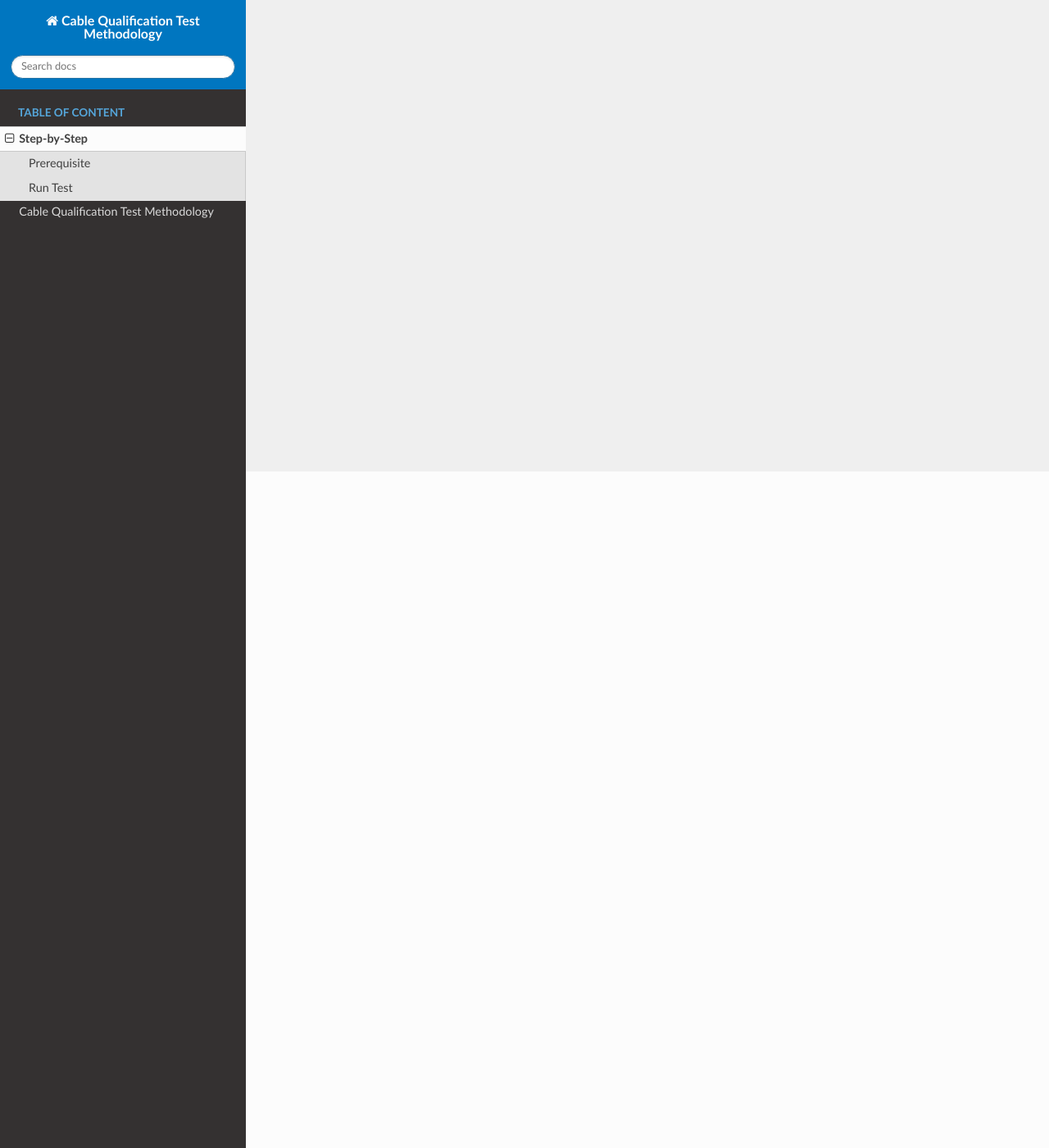
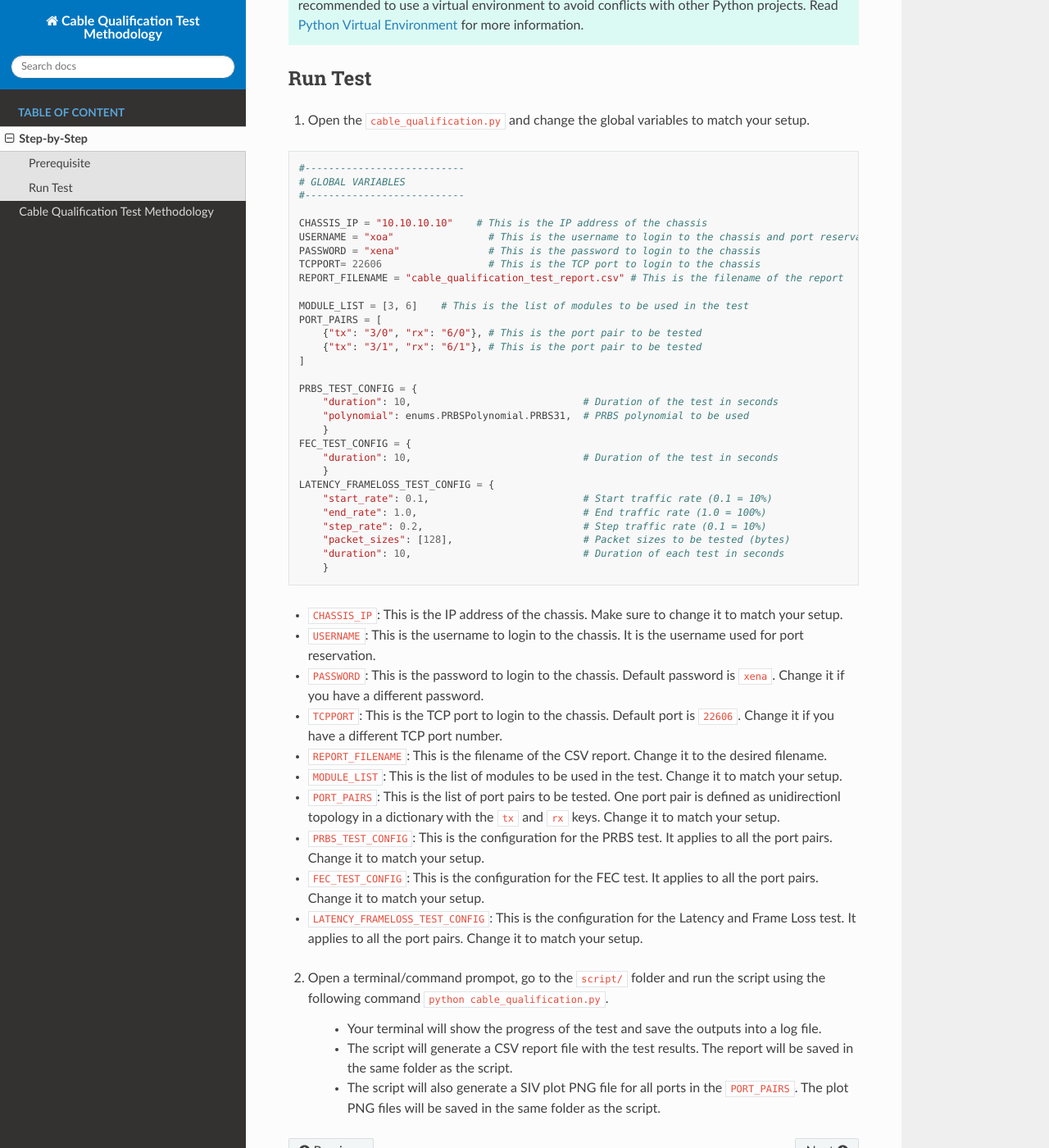
Before and after one commit to xenanetworks/cable-qualification-test-suite, a Sphinx documentation site: the page built from docs/source/step_by_step.rst, in a window 1280 px wide and 1400 px high, scrolled down 825 px. Shown: the whole window at 82% size. Built offline with Sphinx 7.4.7 and the Read the Docs theme 3.1.0, drawn with Linux system fonts in a browser that asks for light colours; some of the changed text lies outside the part shown.

Commit message:
Update step-by-step

```diff
--- a/docs/source/step_by_step.rst
+++ b/docs/source/step_by_step.rst
@@ -4,19 +4,85 @@
 Prerequisite
 -------------
 
-1. Install xoa-driver. Read `install xoa-driver <https://docs.xenanetworks.com/projects/xoa-python-api/en/latest/getting_started/index.html>`_ for details.
-2. Download the scripts from `Cable Qualification Test Suite GitHub Repository <https://github.com/xenanetworks/cable-qualification-test-suite/>`_
+1. Make sure you have ``Python >= 3.11`` installed on your system. If not, download and install it from `Python.org <https://www.python.org/downloads/>`_.
+2. Make sure you have pip installed on your system. This allows you to install Python packages from the Python Package Index (PyPI). To test if you have pip installed, run the following command: ``pip list``. If you have pip installed, you will see a list of installed packages.
+3. Download the scripts from `cable-qualification-test-suite/scripts/ <https://github.com/xenanetworks/cable-qualification-test-suite/tree/main/scripts>`_
+
+    * cable_qualification.py: This is the main script that will be used to run the test.
+    * requirements.txt: This file contains the required packages to run the test.
+    * subtests.py: This file contains the subtests that will be used in the main script.
+    * reportgen.py: This file contains the functions to generate the test csv report.
+    * misc.py: This file contains the helper functions that will be used in the main script.
+
+3. Install the required packages using the following command: ``pip install -r requirements.txt``. This will install the following packages:
+
+    * ``xoa-driver>=2.9.3``
+    * ``matplotlib>=3.9.2``
+
+.. seealso::
+
+    Read `install xoa-driver <https://docs.xenanetworks.com/projects/xoa-python-api/en/latest/getting_started/index.html>`_ for details about installing ``xoa-driver``.
+
+.. important::
+
+    You can either install the Python packages globally or in a virtual environment. It is recommended to use a virtual environment to avoid conflicts with other Python projects. Read `Python Virtual Environment <https://docs.python.org/3/library/venv.html>`_ for more information.
 
 
 Run Test
 ---------
 
-Test script can be found in /scripts/ directory:
-
-* ``cable_qualification.py``
-
-Open the script and change the global variables to match your setup. Run the script using the following command:
+1. Open the ``cable_qualification.py`` and change the global variables to match your setup.
 
 .. code-block:: python
 
-    python3 cable_qualification.py
+    #---------------------------
+    # GLOBAL VARIABLES
+    #---------------------------
+
+    CHASSIS_IP = "10.10.10.10"    # This is the IP address of the chassis
+    USERNAME = "xoa"                # This is the username to login to the chassis and port reservation
+    PASSWORD = "xena"               # This is the password to login to the chassis
+    TCPPORT= 22606                  # This is the TCP port to login to the chassis
+    REPORT_FILENAME = "cable_qualification_test_report.csv" # This is the filename of the report
+
+    MODULE_LIST = [3, 6]    # This is the list of modules to be used in the test
+    PORT_PAIRS = [
+        {"tx": "3/0", "rx": "6/0"}, # This is the port pair to be tested
+        {"tx": "3/1", "rx": "6/1"}, # This is the port pair to be tested
+    ]
+
+    PRBS_TEST_CONFIG = {
+        "duration": 10,                             # Duration of the test in seconds
+        "polynomial": enums.PRBSPolynomial.PRBS31,  # PRBS polynomial to be used
+        }
+    FEC_TEST_CONFIG = {
+        "duration": 10,                             # Duration of the test in seconds
+        }
+    LATENCY_FRAMELOSS_TEST_CONFIG = {
+        "start_rate": 0.1,                          # Start traffic rate (0.1 = 10%)
+        "end_rate": 1.0,                            # End traffic rate (1.0 = 100%)
+        "step_rate": 0.2,                           # Step traffic rate (0.1 = 10%)
+        "packet_sizes": [128],                      # Packet sizes to be tested (bytes)
+        "duration": 10,                             # Duration of each test in seconds
+        }
+
+
+* ``CHASSIS_IP``: This is the IP address of the chassis. Make sure to change it to match your setup.
+* ``USERNAME``: This is the username to login to the chassis. It is the username used for port reservation.
+* ``PASSWORD``: This is the password to login to the chassis. Default password is ``xena``. Change it if you have a different password.
+* ``TCPPORT``: This is the TCP port to login to the chassis. Default port is ``22606``. Change it if you have a different TCP port number.
+* ``REPORT_FILENAME``: This is the filename of the CSV report. Change it to the desired filename.
+
+* ``MODULE_LIST``: This is the list of modules to be used in the test. Change it to match your setup.
+* ``PORT_PAIRS``: This is the list of port pairs to be tested. One port pair is defined as unidirectionl topology in a dictionary with the ``tx`` and ``rx`` keys. Change it to match your setup.
+* ``PRBS_TEST_CONFIG``: This is the configuration for the PRBS test. It applies to all the port pairs. Change it to match your setup.
+* ``FEC_TEST_CONFIG``: This is the configuration for the FEC test. It applies to all the port pairs. Change it to match your setup.
+* ``LATENCY_FRAMELOSS_TEST_CONFIG``: This is the configuration for the Latency and Frame Loss test. It applies to all the port pairs. Change it to match your setup.
+
+
+
+2. Open a terminal/command prompot, go to the ``script/`` folder and run the script using the following command ``python cable_qualification.py``.
+
+    * Your terminal will show the progress of the test and save the outputs into a log file.
+    * The script will generate a CSV report file with the test results. The report will be saved in the same folder as the script.
+    * The script will also generate a SIV plot PNG file for all ports in the ``PORT_PAIRS``. The plot PNG files will be saved in the same folder as the script.
```
Also changed, not shown: 1 other file.
